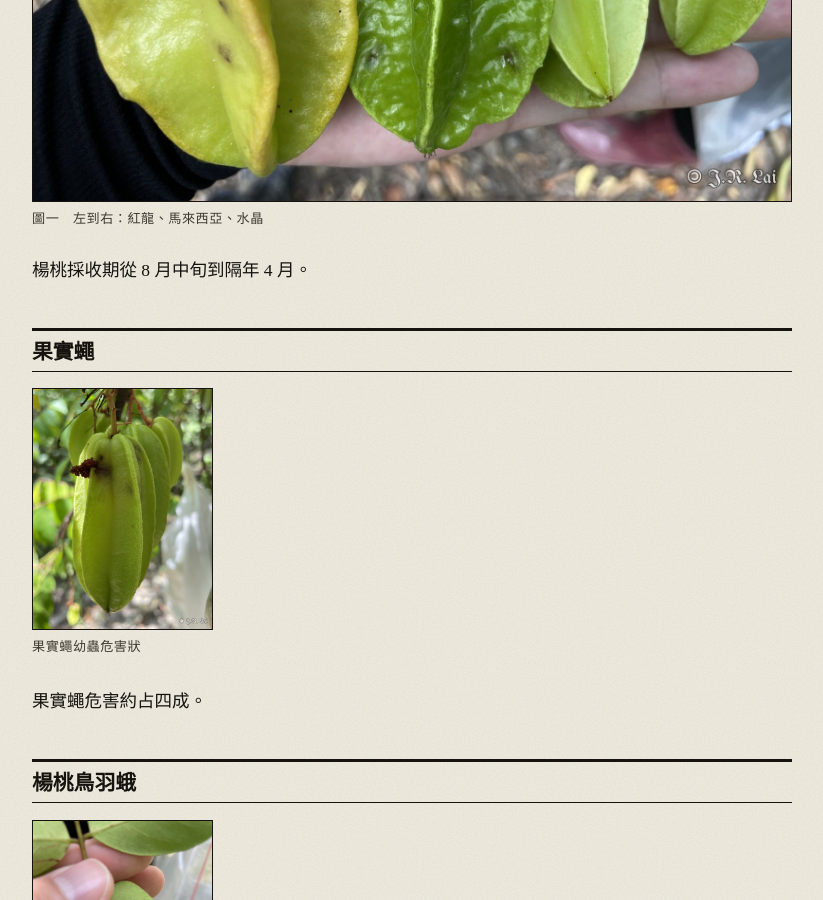
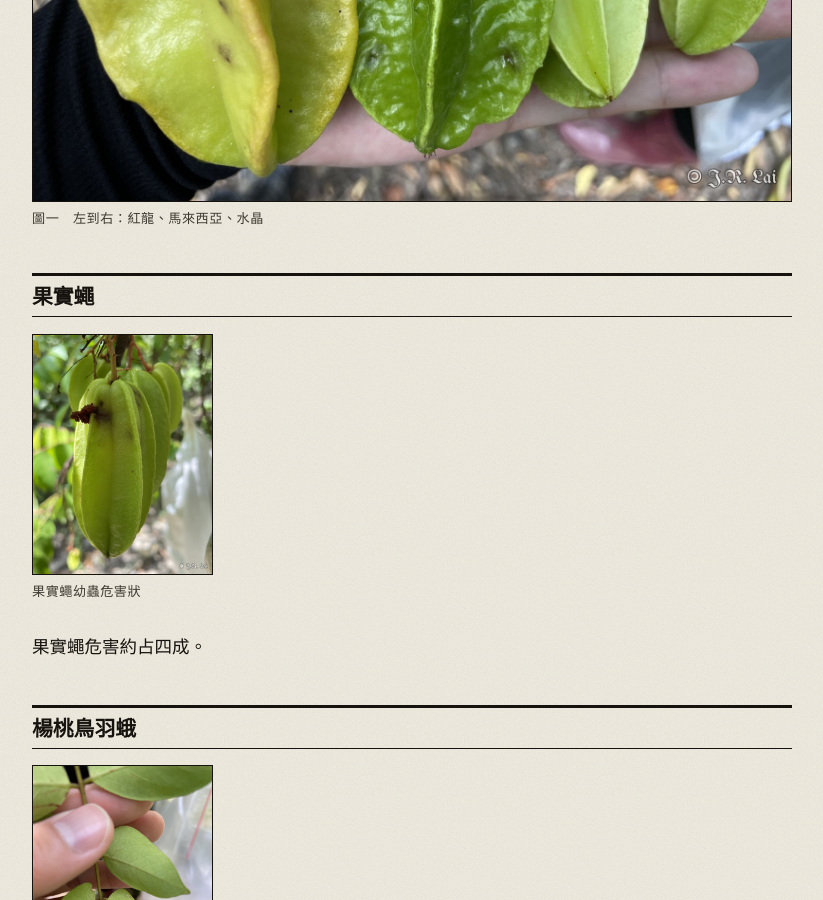
Before and after one commit to laijianren/laijianren.github.io, a Jekyll site: the page built from _cases/2022-08-26-yujing-carambola-pests.md, in a window 1280 px wide and 900 px high, scrolled down 928 px. Shown: the whole window, without its empty margins (228-1051 px from the left). Built offline with Jekyll 4.4.1, drawn with Linux system fonts in a browser that asks for light colours; some web fonts are replaced.

Commit message:
玉井楊桃：移除採收期句子
Co-Authored-By: Claude Opus 5.5 (1M context) <noreply@anthropic.com>
Claude-Session: https://claude.ai/code/session_01XJGjkT6ynprrpQ61onDbZk

```diff
--- a/_cases/2022-08-26-yujing-carambola-pests.md
+++ b/_cases/2022-08-26-yujing-carambola-pests.md
@@ -9,8 +9,6 @@ cover_caption: 果實蠅幼蟲危害狀
 ---
 
 <figure class="photo wide"><img src="/assets/cases/2022-08-26-yujing-carambola/07.jpg" alt="三個楊桃品種果實"><figcaption>圖一　左到右：紅龍、馬來西亞、水晶</figcaption></figure>
-
-楊桃採收期從 8 月中旬到隔年 4 月。
 
 ## 果實蠅
 
```
